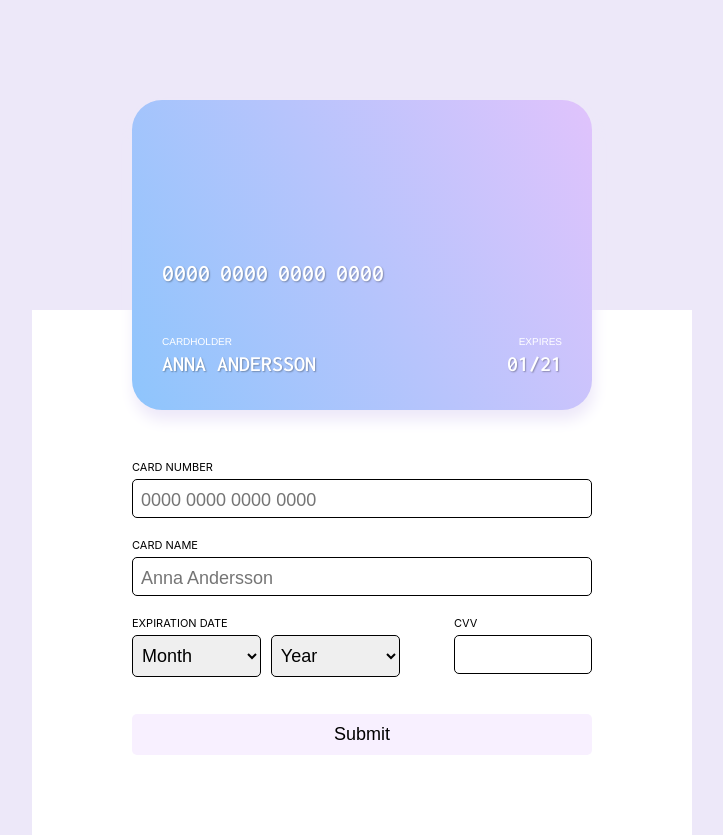
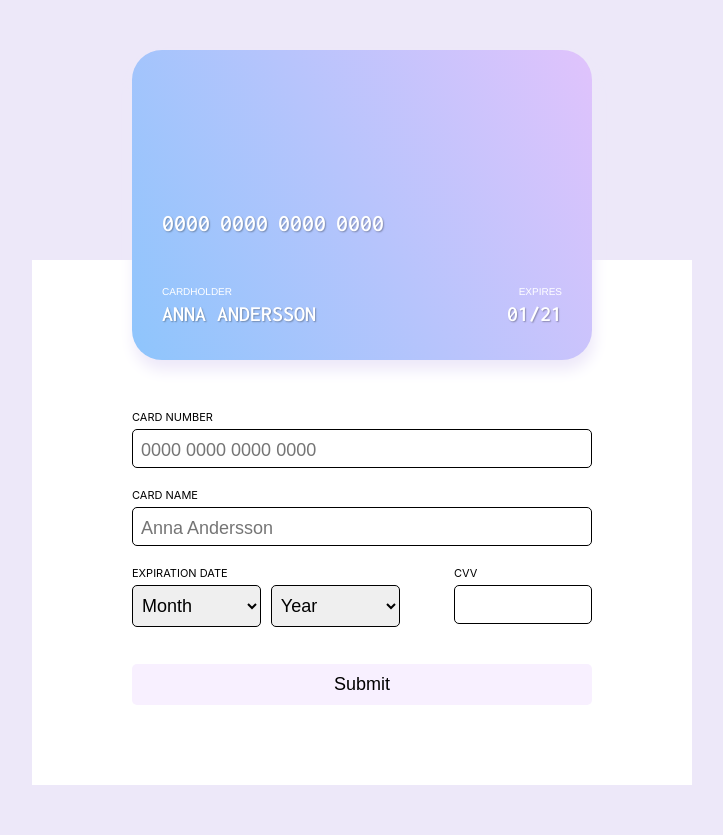
Before and after one commit to karinnordkvist/Queenslab, a React (Create React App) app: page / in a window 1280 px wide. Shown: the whole page, without its empty margins (278-1001 px from the left). Built offline with nearby package versions, Linux system fonts and the light colour scheme.

Commit message:
Moved the main wrapper upp a bit

```diff
--- a/src/App.js
+++ b/src/App.js
@@ -30,4 +30,5 @@ const Wrapper = styled.div`
   flex-direction: column;
   align-items: center;
   justify-content: center;
+  transform: translateY(-50px);
 `;
```
